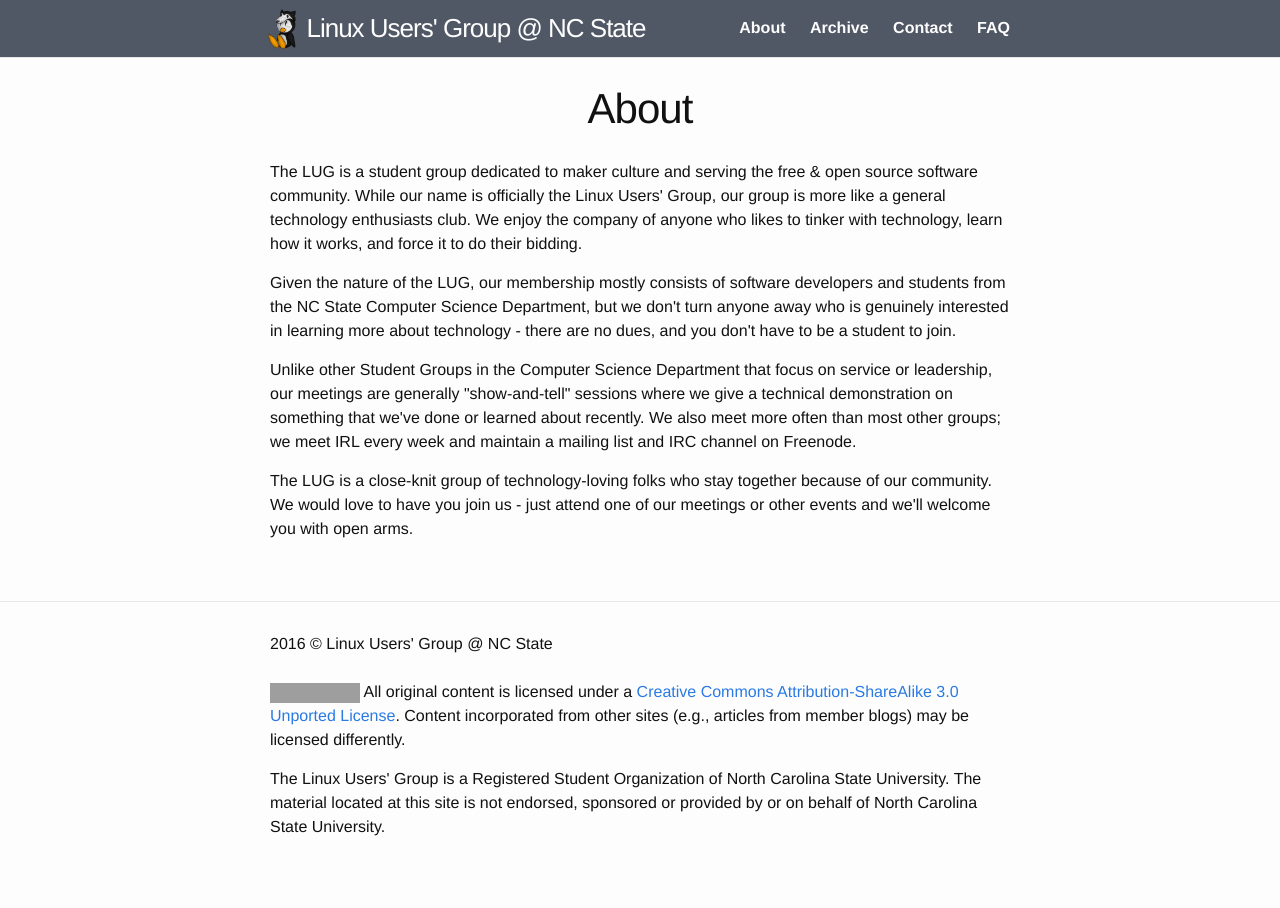
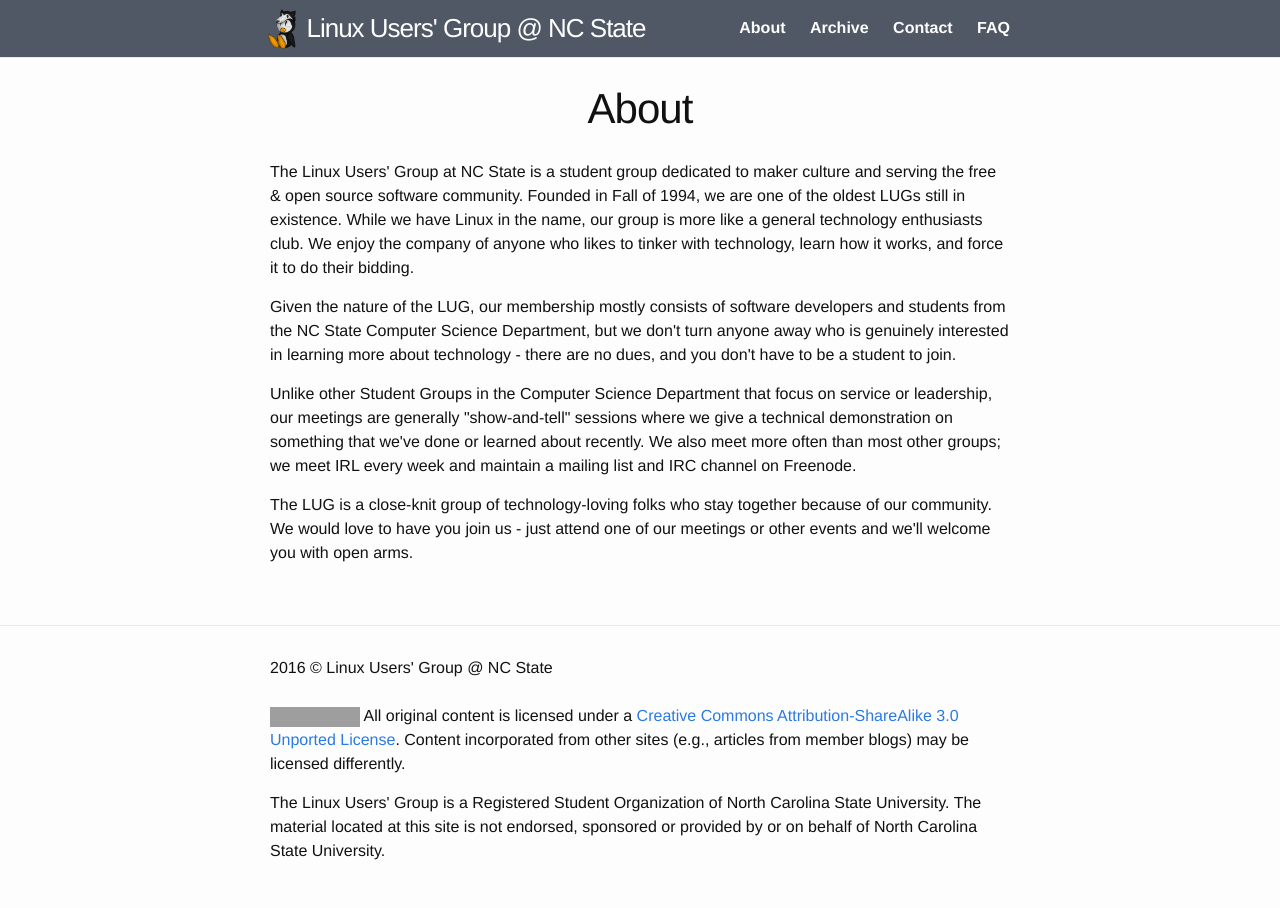
Before and after one commit to ncsulug/lug-website, a Jekyll site: the page built from about.md, in a window 1280 px wide. Built offline with Jekyll 4.4.1, drawn with Linux system fonts in a browser that asks for light colours; grey boxes are pictures that could not be loaded.

Commit message:
Update about.md

```diff
--- a/about.md
+++ b/about.md
@@ -5,10 +5,7 @@ permalink: /about/
 ---
 
 <p>
-The LUG is a student group dedicated to maker culture and serving the free & open source software community.
-While our name is officially the Linux Users' Group, our group is more like a general technology enthusiasts club.
-We enjoy the company of anyone who likes to tinker with technology, learn how it works, and force it to do their
-bidding.
+The Linux Users' Group at NC State is a student group dedicated to maker culture and serving the free & open source software community. Founded in Fall of 1994, we are one of the oldest LUGs still in existence. While we have Linux in the name, our group is more like a general technology enthusiasts club. We enjoy the company of anyone who likes to tinker with technology, learn how it works, and force it to do their bidding.
 </p>
 
 <p>
```
